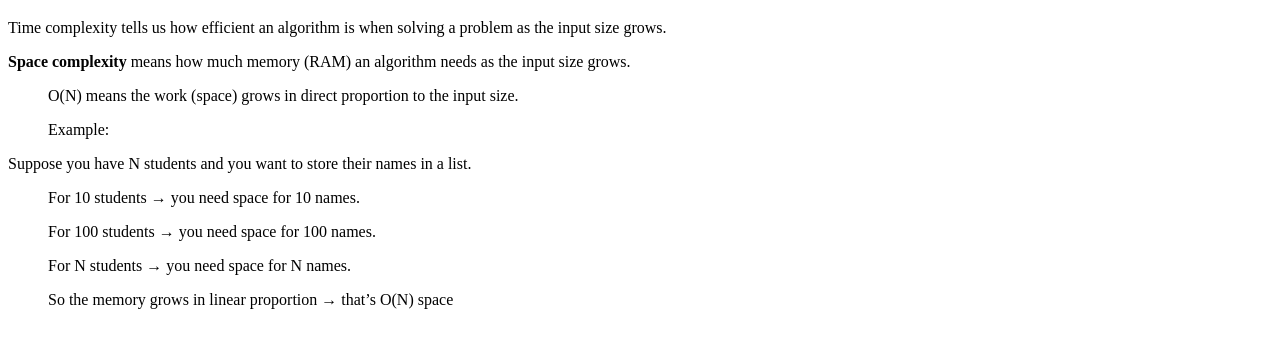
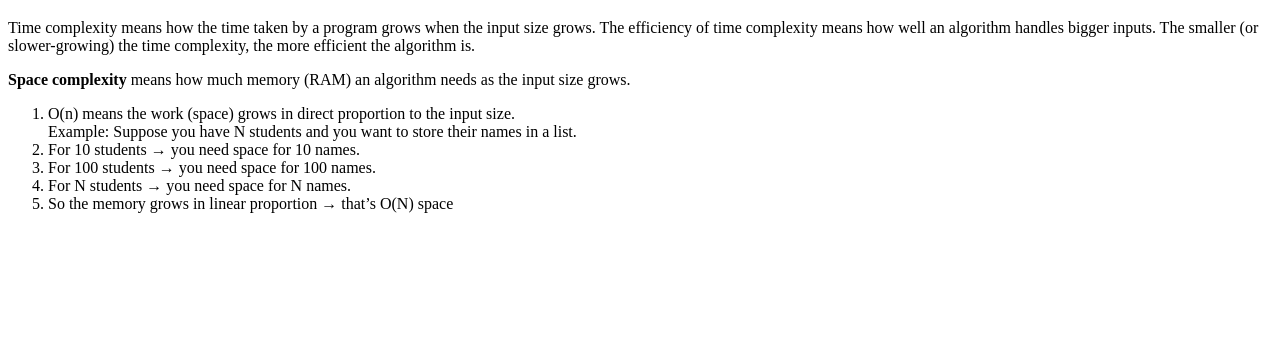
Before and after one commit to acciojob/time-and-space-complexity-akhil12345-cloud, a website: page main.html in a window 1280 px wide. Shown: the part 61-408 px from the top of the page. Drawn offline with Linux system fonts and the light colour scheme.

Commit message:
created a submission

```diff
--- a/main.html
+++ b/main.html
@@ -8,22 +8,25 @@
 
 <body>
 	<h1> Time and Space Complexity</h1>
-	<p>Time complexity tells us how efficient an algorithm is when solving a problem as the input size grows.</p>
+	<p>Time complexity means how the time taken by a program grows when the input size grows.
+	The efficiency of time complexity means how well an algorithm handles bigger inputs.
+The smaller (or slower-growing) the time complexity, the more efficient the algorithm is.</p>
 
 	<p><b>Space complexity</b> means how much memory (RAM) an algorithm needs as the input size grows.
-	<ol>O(N) means the work (space) grows in direct proportion to the input size.</ol>
-		<ol>Example:</ol>
+	<ol>
+	<li>O(n) means the work (space) grows in direct proportion to the input size.</li>
+		<il>Example:</li>
 
 Suppose you have N students and you want to store their names in a list.
 
-<ol>For 10 students → you need space for 10 names.</ol>
+<li>For 10 students → you need space for 10 names.</li>
 
-<ol>For 100 students → you need space for 100 names.</ol>
+<li>For 100 students → you need space for 100 names.</li>
 
-<ol>For N students → you need space for N names.</ol>
+<li>For N students → you need space for N names.</li>
 
-<ol>So the memory grows in linear proportion → that’s O(N) space</ol>
-
+<li>So the memory grows in linear proportion → that’s O(N) space</li>
+		</ol>
 </p>
 	<!-- the entire body must be written by student -->
     <script type="text/javascript" src="./script.js">
```
